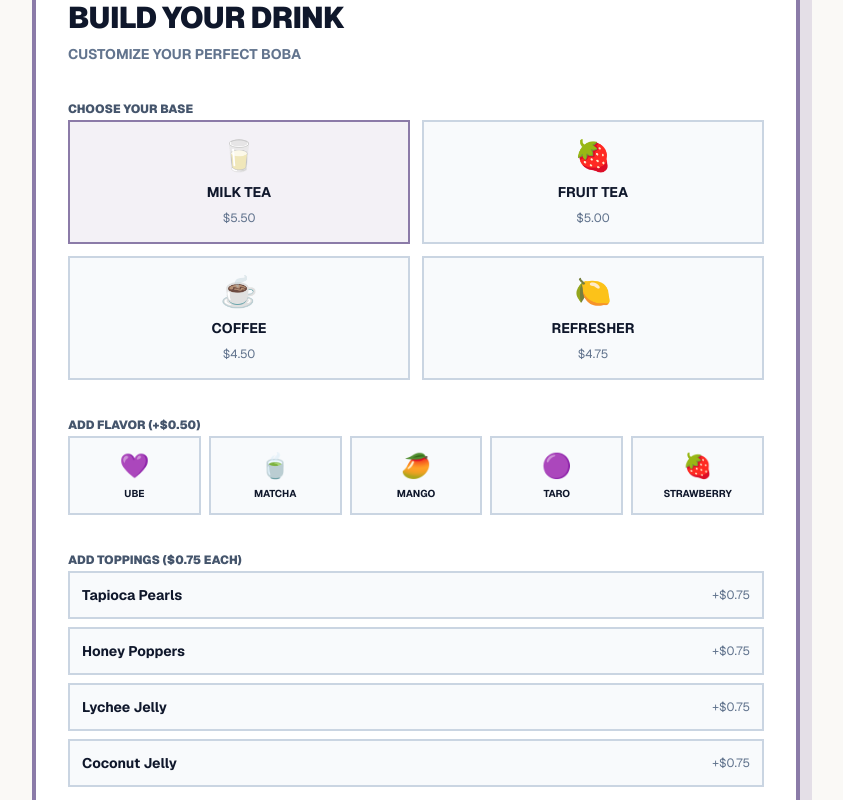
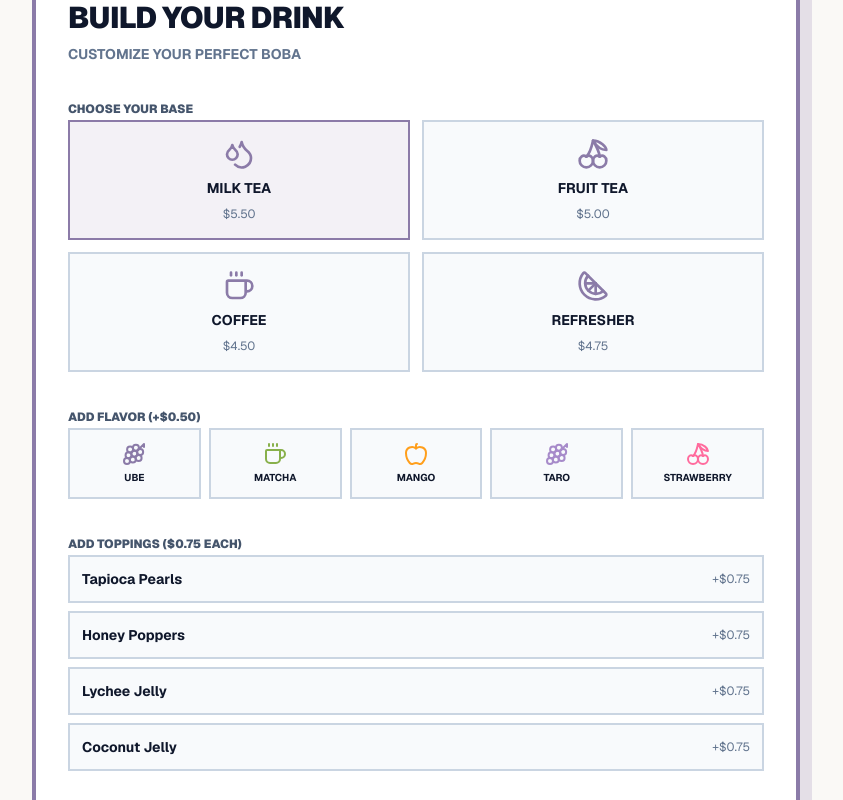
Before and after one commit to disruptiv-solutions/pensacola-leads-dashboard, a Next.js app: page /demos/all-about-boba in a window 1280 px wide. Shown: the part 1100-1900 px from the top of the page, without its empty margins (224-1067 px from the left). Built offline with nearby package versions, Linux system fonts and the light colour scheme.

Commit message:
Replace emojis with Lucide icons in All About Boba demo page

```diff
--- a/app/demos/all-about-boba/page.tsx
+++ b/app/demos/all-about-boba/page.tsx
@@ -17,7 +17,12 @@ import {
   Users,
   Calendar,
   ShoppingBag,
-  X
+  X,
+  Droplets,
+  Grape,
+  Cherry,
+  Apple,
+  Citrus
 } from "lucide-react";
 import { clsx, type ClassValue } from "clsx";
 import { twMerge } from "tailwind-merge";
@@ -34,18 +39,18 @@ const MANGO_ORANGE = "#FF9F1C";
 const MILK_TEA_BEIGE = "#F5E6D3";
 
 const DRINK_BASES = [
-  { id: "milk-tea", name: "Milk Tea", price: 5.50, icon: "🥛" },
-  { id: "fruit-tea", name: "Fruit Tea", price: 5.00, icon: "🍓" },
-  { id: "coffee", name: "Coffee", price: 4.50, icon: "☕" },
-  { id: "refresher", name: "Refresher", price: 4.75, icon: "🍋" },
+  { id: "milk-tea", name: "Milk Tea", price: 5.50, icon: Droplets },
+  { id: "fruit-tea", name: "Fruit Tea", price: 5.00, icon: Cherry },
+  { id: "coffee", name: "Coffee", price: 4.50, icon: Coffee },
+  { id: "refresher", name: "Refresher", price: 4.75, icon: Citrus },
 ];
 
 const FLAVORS = [
-  { id: "ube", name: "Ube", color: "#8B7BA8", icon: "💜" },
-  { id: "matcha", name: "Matcha", color: "#88B04B", icon: "🍵" },
-  { id: "mango", name: "Mango", color: "#FF9F1C", icon: "🥭" },
-  { id: "taro", name: "Taro", color: "#A78BCA", icon: "🟣" },
-  { id: "strawberry", name: "Strawberry", color: "#FF6B9D", icon: "🍓" },
+  { id: "ube", name: "Ube", color: "#8B7BA8", icon: Grape },
+  { id: "matcha", name: "Matcha", color: "#88B04B", icon: Coffee },
+  { id: "mango", name: "Mango", color: "#FF9F1C", icon: Apple },
+  { id: "taro", name: "Taro", color: "#A78BCA", icon: Grape },
+  { id: "strawberry", name: "Strawberry", color: "#FF6B9D", icon: Cherry },
 ];
 
 const TOPPINGS = [
@@ -129,10 +134,10 @@ const TESTIMONIALS = [
 ];
 
 const CULTURAL_GLOSSARY = [
-  { term: "Ube", pronunciation: "OO-beh", definition: "Purple yam from the Philippines, naturally sweet and vibrant", origin: "🇵🇭 Philippines" },
-  { term: "Pandan", pronunciation: "PAN-dan", definition: "Tropical leaf with vanilla-like aroma, used in Southeast Asian desserts", origin: "🌴 Southeast Asia" },
-  { term: "Lychee", pronunciation: "LIE-chee", definition: "Sweet tropical fruit with floral notes and translucent flesh", origin: "🇨🇳 China" },
-  { term: "Matcha", pronunciation: "MAH-cha", definition: "Finely ground green tea powder, earthy and energizing", origin: "🇯🇵 Japan" },
+  { term: "Ube", pronunciation: "OO-beh", definition: "Purple yam from the Philippines, naturally sweet and vibrant", origin: "Philippines" },
+  { term: "Pandan", pronunciation: "PAN-dan", definition: "Tropical leaf with vanilla-like aroma, used in Southeast Asian desserts", origin: "Southeast Asia" },
+  { term: "Lychee", pronunciation: "LIE-chee", definition: "Sweet tropical fruit with floral notes and translucent flesh", origin: "China" },
+  { term: "Matcha", pronunciation: "MAH-cha", definition: "Finely ground green tea powder, earthy and energizing", origin: "Japan" },
 ];
 
 // --- Components ---
@@ -200,7 +205,9 @@ const DrinkBuilder = () => {
         <div className="space-y-3">
           <label className="text-xs font-black uppercase text-slate-600">Choose Your Base</label>
           <div className="grid grid-cols-2 gap-3">
-            {DRINK_BASES.map(base => (
+              {DRINK_BASES.map(base => {
+                const IconComponent = base.icon;
+                return (
                   <button
                     key={base.id}
                     onClick={() => setSelectedBase(base)}
@@ -211,11 +218,12 @@ const DrinkBuilder = () => {
                         : "border-slate-300 bg-slate-50 hover:border-slate-400"
                     )}
                   >
-                <div className="text-3xl">{base.icon}</div>
+                    <IconComponent className="w-8 h-8 mx-auto text-[#8B7BA8]" />
                     <div className="text-sm font-bold uppercase">{base.name}</div>
                     <div className="text-xs text-slate-500">${base.price.toFixed(2)}</div>
                   </button>
-            ))}
+                );
+              })}
           </div>
         </div>
 
@@ -223,7 +231,9 @@ const DrinkBuilder = () => {
         <div className="space-y-3">
           <label className="text-xs font-black uppercase text-slate-600">Add Flavor (+$0.50)</label>
           <div className="grid grid-cols-3 sm:grid-cols-5 gap-2">
-            {FLAVORS.map(flavor => (
+            {FLAVORS.map(flavor => {
+              const IconComponent = flavor.icon;
+              return (
                 <button
                   key={flavor.id}
                   onClick={() => setSelectedFlavor(selectedFlavor?.id === flavor.id ? null : flavor)}
@@ -233,11 +243,13 @@ const DrinkBuilder = () => {
                       ? "border-[#8B7BA8] bg-[#8B7BA8]/10"
                       : "border-slate-300 bg-slate-50 hover:border-slate-400"
                   )}
+                  style={{ borderColor: selectedFlavor?.id === flavor.id ? flavor.color : undefined }}
                 >
-                <div className="text-2xl">{flavor.icon}</div>
+                  <IconComponent className="w-6 h-6 mx-auto" style={{ color: flavor.color }} />
                   <div className="text-[10px] font-bold uppercase">{flavor.name}</div>
                 </button>
-            ))}
+              );
+            })}
           </div>
         </div>
 
@@ -435,7 +447,7 @@ export default function AllAboutBoba() {
               <div key={i} className="bg-white/10 backdrop-blur-sm border-2 border-white/30 p-6 space-y-3">
                 <div className="flex items-center justify-between">
                   <h4 className="text-2xl font-black uppercase">{item.term}</h4>
-                  <span className="text-2xl">{item.origin}</span>
+                  <span className="text-sm font-bold text-[#FF9F1C]">{item.origin}</span>
                 </div>
                 <div className="text-sm font-bold text-white/70 italic">Pronunciation: {item.pronunciation}</div>
                 <p className="text-base font-bold leading-relaxed">{item.definition}</p>
```
Lines whose indentation alone changed are shown as unchanged.
